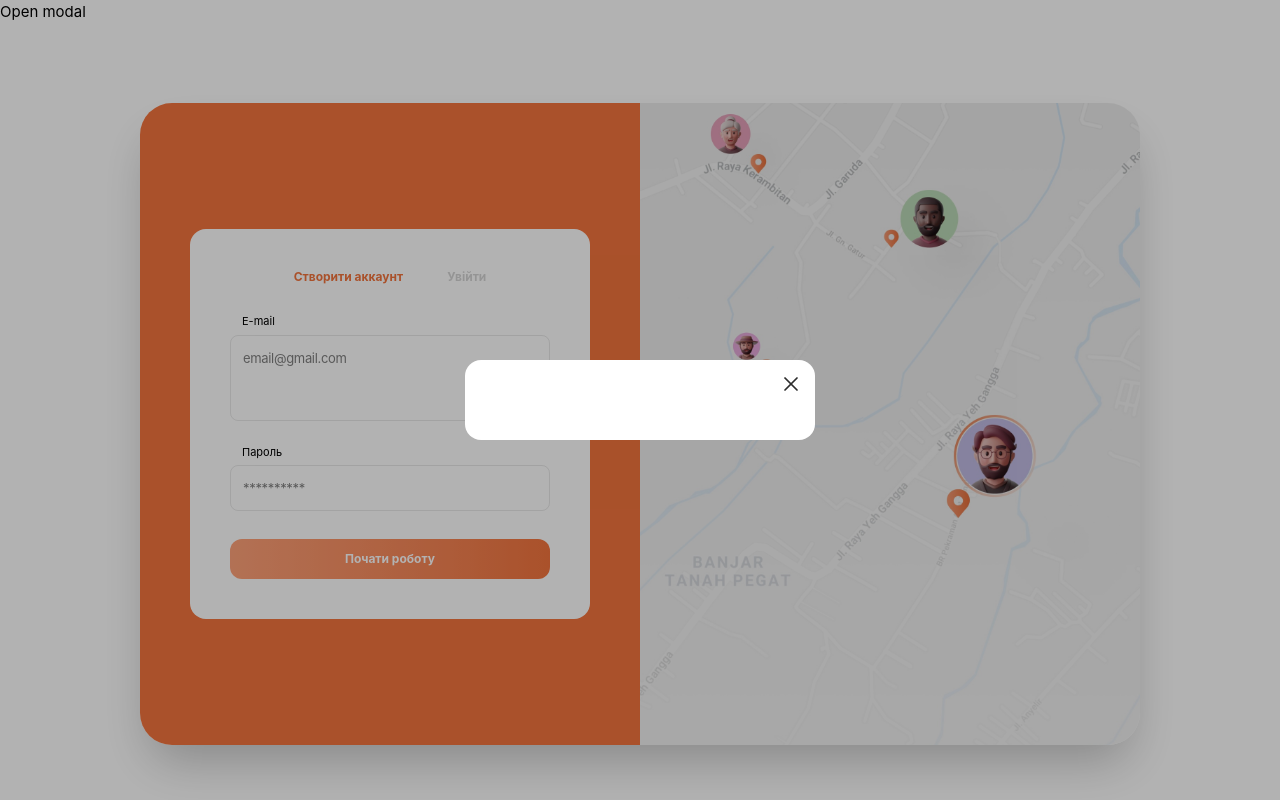
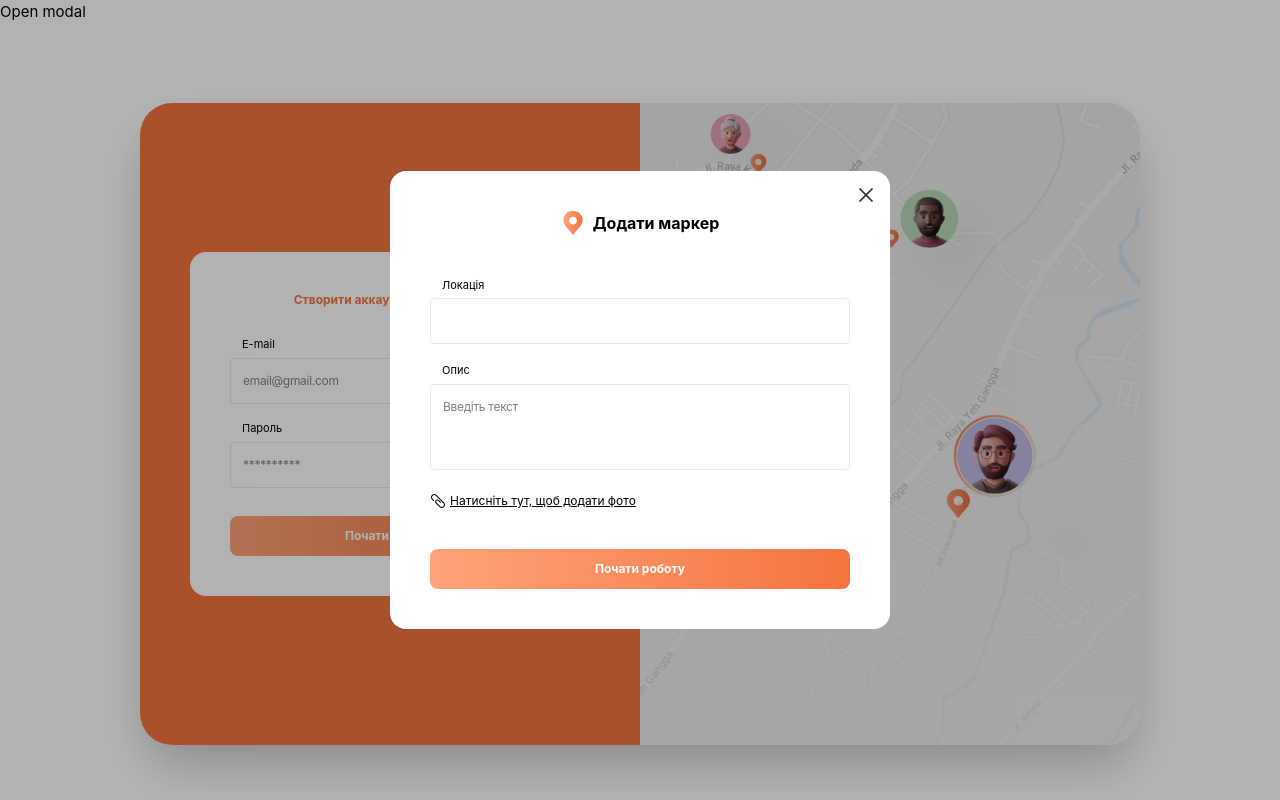
Before and after one commit to groarki/vue-project, a Vue app: page / in a window 1280 px wide. Both pictures are taken after a click on the button "Open modal". Shown: the top 800 px of the page. Built offline with nearby package versions, Linux system fonts and the light colour scheme.

Commit message:
add modal

```diff
--- a/src/App.vue
+++ b/src/App.vue
@@ -1,6 +1,6 @@
 <script setup>
 import FavouritePlaces from './components/FavouritePlaces/FavouritePlaces.vue'
-import IModal from './components/IModal/IModal.vue'
+import CreatePlace from './components/IModal/CreatePlace.vue'
 import HomePage from './views/HomePage.vue'
 import { ref } from 'vue'
 
@@ -17,7 +17,7 @@ const closeModal = () => {
 
 <template>
   <button @click="openModal">Open modal</button>
-  <IModal v-if="isOpen" @close="closeModal" />
+  <CreatePlace :is-open="isOpen" @close="closeModal" @submit="console.log" />
   <HomePage />
   <FavouritePlaces />
 </template>
--- a/src/components/Auth/LoginForm/LoginForm.vue
+++ b/src/components/Auth/LoginForm/LoginForm.vue
@@ -18,7 +18,7 @@ const userData = reactive({
       class="mb-4"
       label="E-mail"
       placeholder="email@gmail.com"
-      type="textarea"
+      type="email"
       v-model="userData.email"
     />
     <IIinput label="Пароль" placeholder="**********" type="password" v-model="userData.password" />
--- a/src/components/IButton/IButton.vue
+++ b/src/components/IButton/IButton.vue
@@ -16,7 +16,7 @@ const bgStyles = computed(() => {
 <template>
   <button
     :class="bgStyles"
-    class="transition delay-150 duration-150 ease-out hover:shadow-xl hover:scale-95 rounded-xl py-3 px-7 text-white cursor-pointer text-xs font-bold"
+    class="transition delay-150 duration-150 ease-out hover:shadow-xl hover:scale-95 rounded-lg py-3 px-7 text-white cursor-pointer text-xs font-bold"
   >
     Почати роботу
   </button>
--- a/src/components/IInput/IIinput.vue
+++ b/src/components/IInput/IIinput.vue
@@ -20,7 +20,7 @@ const isTextarea = computed(() => {
 })
 
 const baseStyles =
-  'focus:outline-primary rounded-lg border border-[#2b2b2b]/10 w-full p-3 text-[13px] leading-5 tracking-tight'
+  'focus:outline-primary rounded-sm border border-[#2b2b2b]/10 w-full p-3 text-xs leading-5 tracking-tight'
 
 const inputStyles = computed(() => {
   return isTextarea.value ? baseStyles + ' resize-none' : baseStyles
--- /dev/null
+++ b/src/components/IInput/InputImage.vue
@@ -0,0 +1,39 @@
+<script setup>
+import { defineEmits } from 'vue'
+import { ref } from 'vue'
+
+const emit = defineEmits(['uploaded'])
+const errorMsg = ref('')
+
+const handleUploadImage = (event) => {
+  const file = event.target.files[0]
+
+  if (file.size > 3 * 1024 * 1024) {
+    errorMsg.value = 'Завеликий файл'
+    return
+  }
+  const fileReader = new FileReader()
+
+  fileReader.readAsDataURL(file)
+
+  fileReader.onload = () => {
+    errorMsg.value = ''
+    emit('uploaded', fileReader.result)
+  }
+}
+</script>
+
+<template>
+  <label class="cursor-pointer hover:text-primary">
+    <input type="file" accept="image/*" class="hidden" @change="handleUploadImage" />
+    <span class="flex gap-1 items-center">
+      <svg width="16" height="16">
+        <use href="/sprite.svg#icon-attachment-2"></use>
+      </svg>
+      <span class="underline text-xs">
+        <slot></slot>
+      </span>
+    </span>
+    <span v-if="errorMsg" class="text-xs text-red-500">{{ errorMsg }}</span>
+  </label>
+</template>
--- /dev/null
+++ b/src/components/IModal/CreatePlace.vue
@@ -0,0 +1,55 @@
+<script setup>
+import IModal from './IModal.vue'
+import IIinput from '../IInput/IIinput.vue'
+import IButton from '../IButton/IButton.vue'
+import InputImage from '../IInput/InputImage.vue'
+import MapIcon from '../icons/MapIcon.vue'
+import { computed, reactive } from 'vue'
+
+const props = defineProps({
+  isOpen: {
+    default: false,
+    type: Boolean,
+  },
+})
+
+const emit = defineEmits(['close', 'submit'])
+
+const formData = reactive({
+  title: '',
+  description: '',
+  img: '',
+})
+
+const handleUpload = (url) => {
+  formData.img = url
+}
+
+const uploadText = computed(() => {
+  return formData.img ? 'Натисніть тут, щоб змінити' : 'Натисніть тут, щоб додати фото'
+})
+</script>
+
+<template>
+  <IModal v-if="props.isOpen" @close="emit('close')">
+    <form @submit.prevent="emit('submit', formData)" class="flex flex-col min-w-[420px]">
+      <div class="flex gap-2 justify-center mb-10">
+        <MapIcon />
+        <span class="font-bold text-[16px] text-center">Додати маркер</span>
+      </div>
+      <IIinput label="Локація" class="mb-[18px]" v-model="formData.title" />
+      <IIinput
+        class="mb-4"
+        type="textarea"
+        label="Опис"
+        placeholder="Введіть текст"
+        v-model="formData.description"
+      />
+      <div class="flex gap-2 items-center">
+        <img v-if="formData.img" :src="formData.img" alt="preview" class="w-10 h-10 object-cover" />
+        <InputImage @uploaded="handleUpload"> {{ uploadText }}</InputImage>
+      </div>
+      <IButton variant="gradient" class="mt-10" />
+    </form>
+  </IModal>
+</template>
--- /dev/null
+++ b/src/components/icons/MapIcon.vue
@@ -0,0 +1,26 @@
+<template>
+  <svg xmlns="http://www.w3.org/2000/svg" width="24" height="24" viewBox="0 0 24 24" fill="none">
+    <g clip-path="url(#clip0_17_757)">
+      <path
+        d="M12.0002 -5.11874e-05C10.7236 -0.0599241 9.44863 0.147406 8.25679 0.608668C7.06496 1.06993 5.98256 1.77496 5.0789 2.67863C4.17523 3.5823 3.4702 4.66469 3.00894 5.85652C2.54767 7.04836 2.34034 8.32337 2.40022 9.59995C2.40022 12.6239 4.80022 15.5999 6.00022 16.7999C7.20022 17.9999 12.0002 23.9999 12.0002 23.9999C12.0002 23.9999 16.8002 17.9999 18.0002 16.7999C19.2002 15.5999 21.6002 12.6239 21.6002 9.59995C21.6601 8.32337 21.4528 7.04836 20.9915 5.85652C20.5302 4.66469 19.8252 3.5823 18.9215 2.67863C18.0179 1.77496 16.9355 1.06993 15.7436 0.608668C14.5518 0.147406 13.2768 -0.0599241 12.0002 -5.11874e-05ZM12.0002 13.4999C11.2289 13.4999 10.4748 13.2712 9.83349 12.8427C9.19214 12.4141 8.69227 11.805 8.39709 11.0924C8.10191 10.3798 8.02467 9.59562 8.17515 8.8391C8.32564 8.08257 8.69708 7.38766 9.2425 6.84223C9.78793 6.29681 10.4828 5.92537 11.2394 5.77489C11.9959 5.6244 12.7801 5.70164 13.4927 5.99682C14.2053 6.292 14.8144 6.79187 15.2429 7.43322C15.6715 8.07458 15.9002 8.8286 15.9002 9.59995C15.9002 10.1121 15.7993 10.6192 15.6033 11.0924C15.4074 11.5656 15.1201 11.9955 14.7579 12.3577C14.3958 12.7198 13.9659 13.0071 13.4927 13.2031C13.0195 13.3991 12.5124 13.4999 12.0002 13.4999Z"
+        fill="url(#paint0_linear_17_757)"
+      />
+    </g>
+    <defs>
+      <linearGradient
+        id="paint0_linear_17_757"
+        x1="2.39014"
+        y1="10.3942"
+        x2="21.6104"
+        y2="10.4008"
+        gradientUnits="userSpaceOnUse"
+      >
+        <stop stop-color="#FFA279" />
+        <stop offset="1" stop-color="#F3743D" />
+      </linearGradient>
+      <clipPath id="clip0_17_757">
+        <rect width="24" height="24" fill="white" />
+      </clipPath>
+    </defs>
+  </svg>
+</template>
```
